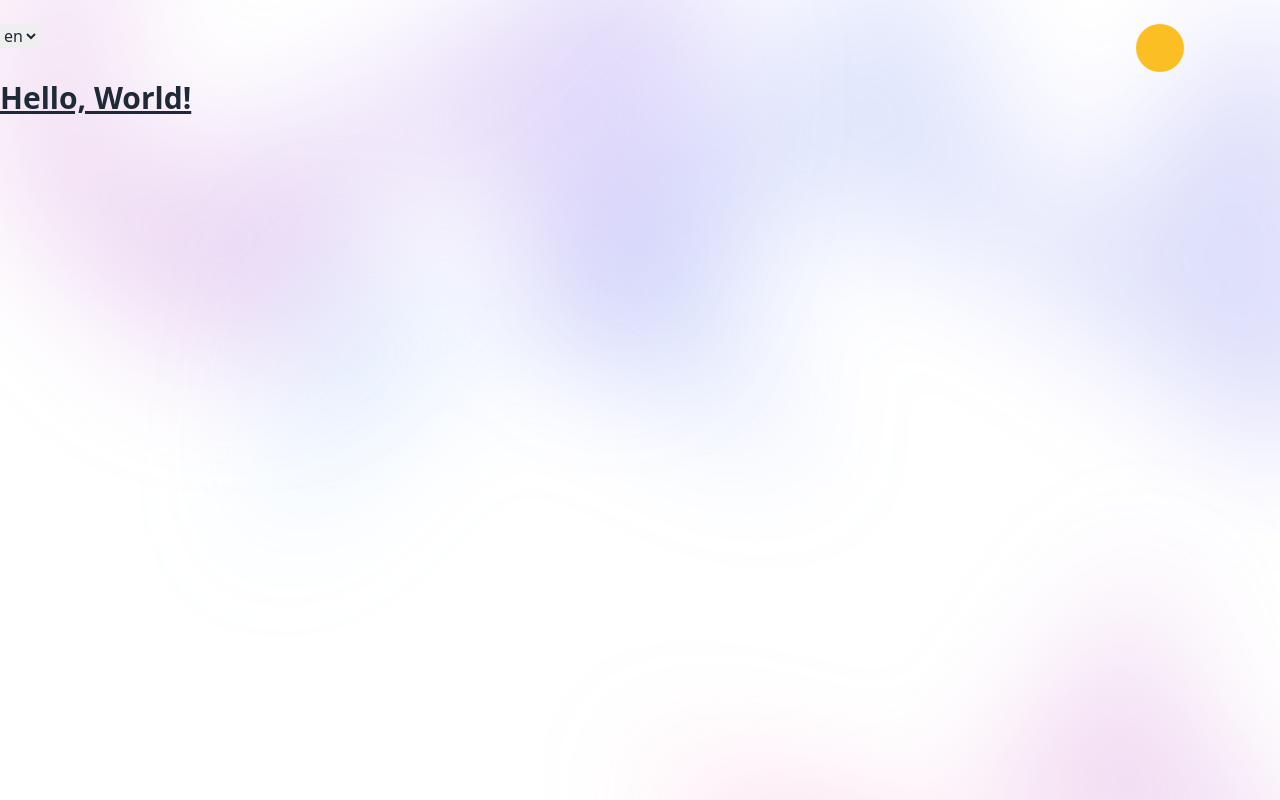
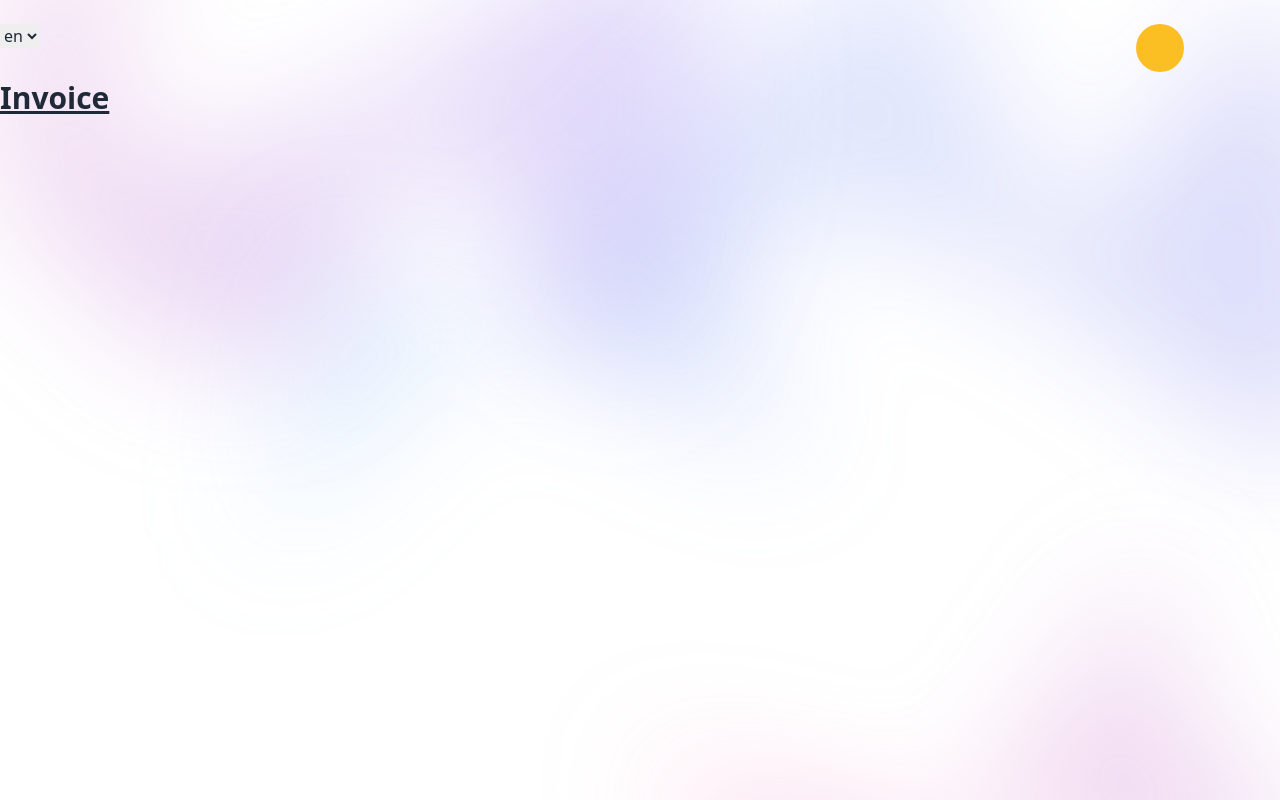
Before and after one commit to shamscorner/oinvogenny, a SvelteKit app: page / in a window 1280 px wide. Shown: the top 800 px of the page. Built offline with nearby package versions, Linux system fonts and the light colour scheme; some icons are missing.

Commit message:
chore: add bangali translation

```diff
--- a/src/lib/i18n/translations.ts
+++ b/src/lib/i18n/translations.ts
@@ -1,12 +1,12 @@
 import en from '../../locales/en.json';
-import es from '../../locales/es.json';
+import bn from '../../locales/bn.json';
 
-export type LocaleType = 'en' | 'es';
+export type LocaleType = 'en' | 'bn';
 
 export const translations: Record<
 	LocaleType,
 	Record<string, string>
 > = {
 	en,
-	es
+	bn
 };
--- /dev/null
+++ b/src/locales/bn.json
@@ -0,0 +1,19 @@
+{
+	"page-title.generate": "ইনভইচ তৈরি করুন",
+	"page-meta.description.generate": "আপনার দেয়া বর্ণনার উপর ভিত্তি করে ইনভইচ তৈরি করুন",
+
+	"upload-logo": "লোগো আপলোড করুন",
+	"invoice": "ইনভইচ",
+	"submitted-on": "পাঠানো হয়েছে {{date}}",
+	"invoice-for": "প্রাপক",
+	"invoice-from": "প্রেরক",
+	"due-date": "দিন বাকি",
+	"note": "বিঃদ্রঃ",
+	"table.head.description": "বর্ণনা",
+	"table.head.qty": "পরিমাণ ({{quantity}})",
+	"table.head.unit-price": "গণনা (/{{unit}})",
+	"table.head.total-price": "মোট দাম",
+	"table.body.subtotal": "আপাতত মোট",
+	"table.body.adjustments": "অন্যান্য",
+	"table.body.total": "সর্বমোট"
+}
--- a/src/locales/en.json
+++ b/src/locales/en.json
@@ -1,8 +1,4 @@
 {
-	"homepage.title": "Hello, World!",
-	"homepage.welcome": "Hi <strong>{{name}}</strong>, how are you?",
-	"homepage.time": "The current time is: {{time}}",
-
 	"page-title.generate": "Generate Invoice",
 	"page-meta.description.generate": "Generate & print invoices according to the specified work log & unit.",
 
--- a/src/locales/es.json
+++ /dev/null
@@ -1,5 +0,0 @@
-{
-	"homepage.title": "¡Hola Mundo!",
-	"homepage.welcome": "Hola, <strong>{{name}}</strong>, ¿cómo estás?",
-	"homepage.time": "La hora actual es: {{time}}"
-}
--- a/src/routes/+page.svelte
+++ b/src/routes/+page.svelte
@@ -10,7 +10,7 @@
 </select>
 
 <h1 class="mt-4 h-5 pt-4 pb-6 text-3xl font-bold underline">
-	{$t('homepage.title')}
+	{$t('invoice')}
 </h1>
 
 <Icon icon="mdi-light:home" width="100" height="100" />
```
